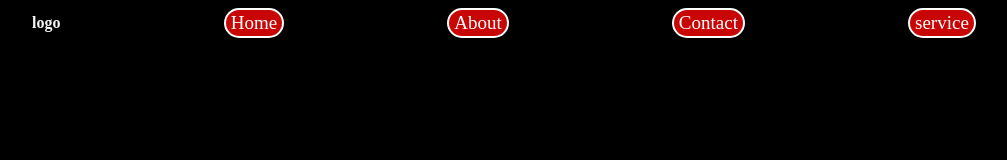
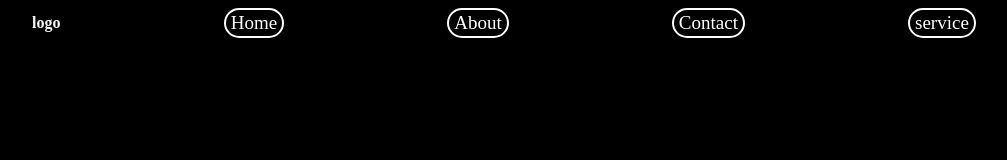
Before and after one commit to shaikhxs/navbar, a plain HTML site: page index.html in a window 1280 px wide. Shown: the whole page, without its empty margins (136-1143 px from the left). Drawn offline with Linux system fonts and the light colour scheme; a web font is replaced by a local one.

Commit message:
style.css

```diff
--- a/style.css
+++ b/style.css
@@ -32,11 +32,10 @@ body {
     display: flex;
     text-decoration: none;
     font-size: 19px;
-    background-color: rgb(201, 6, 6);
+    background-color: rgba(0, 0, 0, 0);
     border: 2px solid rgb(255, 255, 255);
     padding: 2px 5px;
     border-radius: 15px;
     cursor: default;
 
-
 }
```
